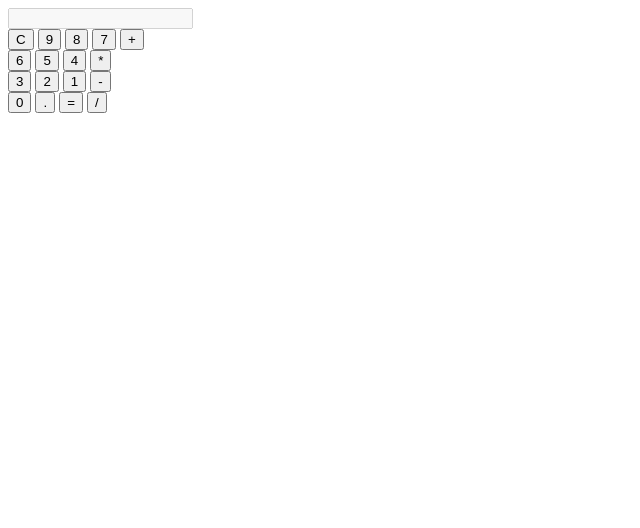
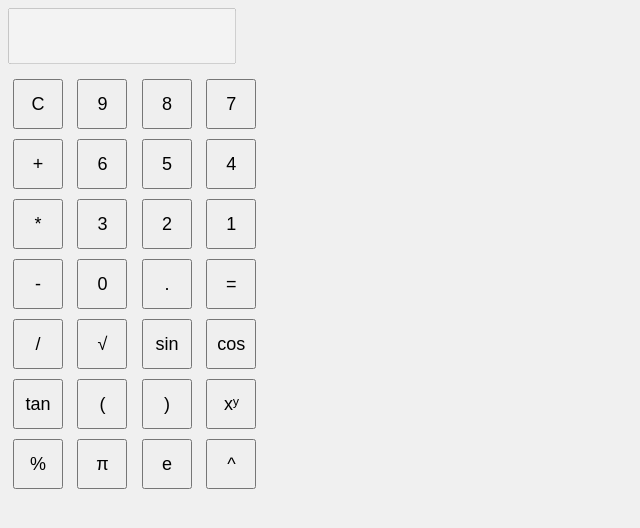
Before and after one commit to tawongapreciousmkandawire05-boop/calcs, a plain HTML site: page index.html in a window 1280 px wide. Shown: the whole page, without its empty margins (0-640 px from the left). Drawn offline with Linux system fonts and the light colour scheme.

Commit message:
umakwana

```diff
--- a/index.html
+++ b/index.html
@@ -1,26 +1,37 @@
 <!DOCTYPE html>
 <html>
+    <link rel="stylesheet" href="style.css">
 <head></head>
 <body>
 <input type ="text" id ="calcDisplay" disabled ><br>
 <button onClick = "formatPati()">C</button>
 <button onClick = "vorTex('9')">9</button>
 <button onClick = "vorTex('8')">8</button>
-<button onClick = "vorTex('7')">7</button>
-<button onClick = "vorTex('+')">+</button><br>
+<button onClick = "vorTex('7')">7</button><br>
+<button onClick = "vorTex('+')">+</button>
 <button onClick = "vorTex('6')">6</button>
 <button onClick = "vorTex('5')">5</button>
-<button onClick = "vorTex('4')">4</button>
-<button onClick = "vorTex('*')">*</button><br>
+<button onClick = "vorTex('4')">4</button><br>
+<button onClick = "vorTex('*')">*</button>
 <button onClick = "vorTex('3')">3</button>
 <button onClick = "vorTex('2')">2</button>
-<button onClick = "vorTex('1')">1</button>
-<button onClick = "vorTex('-')">-</button><br>
+<button onClick = "vorTex('1')">1</button><br>
+<button onClick = "vorTex('-')">-</button>
 <button onClick = "vorTex('0')">0</button>
 <button onClick = "vorTex('.')">.</button>
-<button onClick = "tisoveZimenezi()">=</button>
+<button onClick = "tisoveZimenezi()">=</button><br>
 <button onClick = "vorTex('/')">/</button>
-
+<button onClick = "vorTex('sqrt')">√</button>
+<button onClick = "vorTex('sin')">sin</button>
+<button onClick = "vorTex('cos')">cos</button><br>
+<button onClick = "vorTex('tan')">tan</button>
+<button onClick = "vorTex('(')">(</button>
+<button onClick = "vorTex(')')">)</button>
+<button onClick = "vorTex('**')">xʸ</button><br>
+<button onClick = "vorTex('%')">%</button>
+<button onClick = "vorTex('Math.PI')">π</button>
+<button onClick = "vorTex('Math.E')">e</button>
+<button onClick = "vorTex('^')">^</button><br>
 <script>
 function vorTex(num){
     const vorTexShow = document.getElementById('calcDisplay');
--- /dev/null
+++ b/style.css
@@ -0,0 +1,16 @@
+body{
+    background-color: #f0f0f0;
+    font-family: Arial, sans-serif;
+}
+button{
+    width: 50px;
+    height: 50px;
+    font-size: 18px;
+    margin: 5px;
+}
+input[type="text"]{
+    width: 220px;
+    height: 50px;
+    font-size: 18px;
+    margin-bottom: 10px;
+}
```
